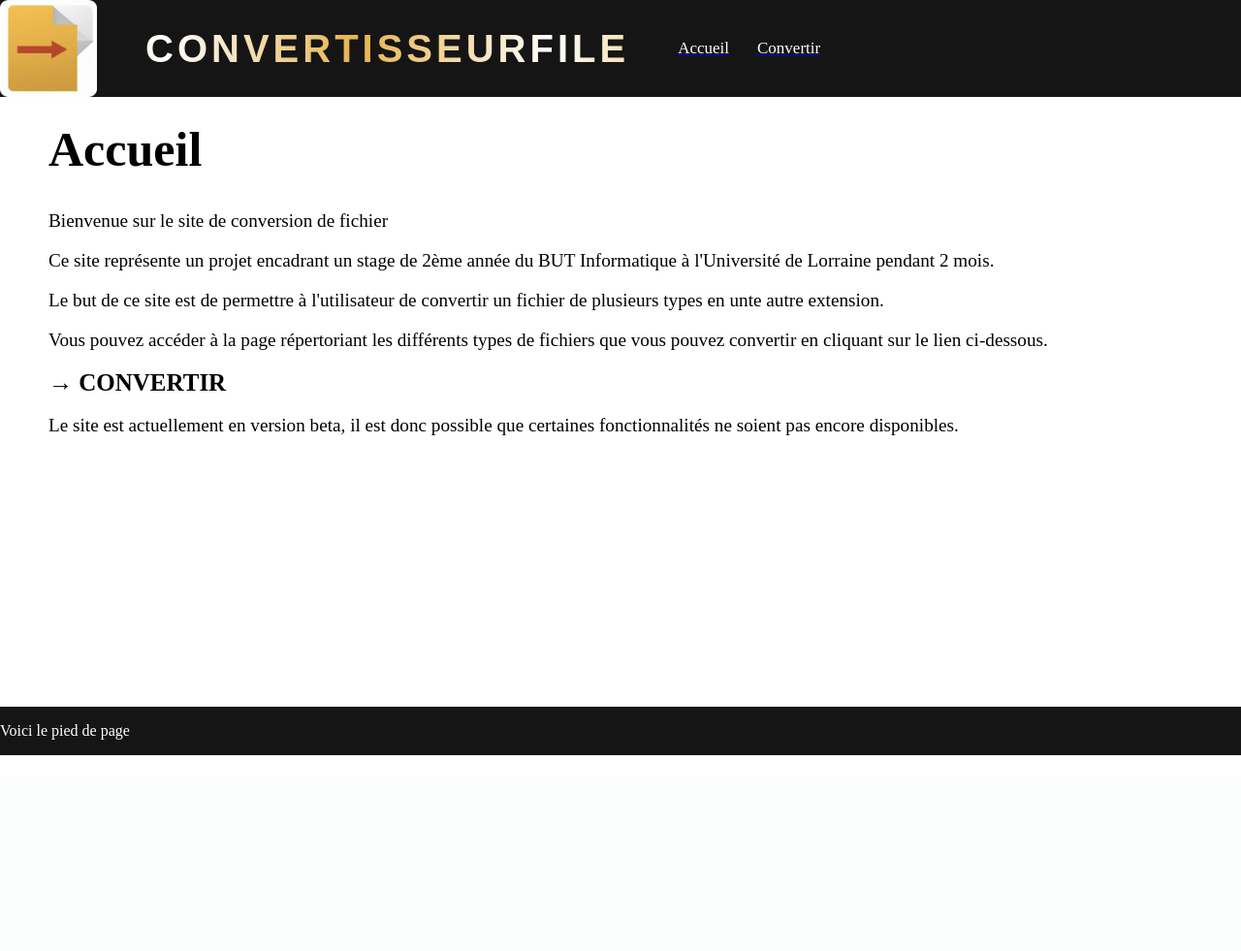
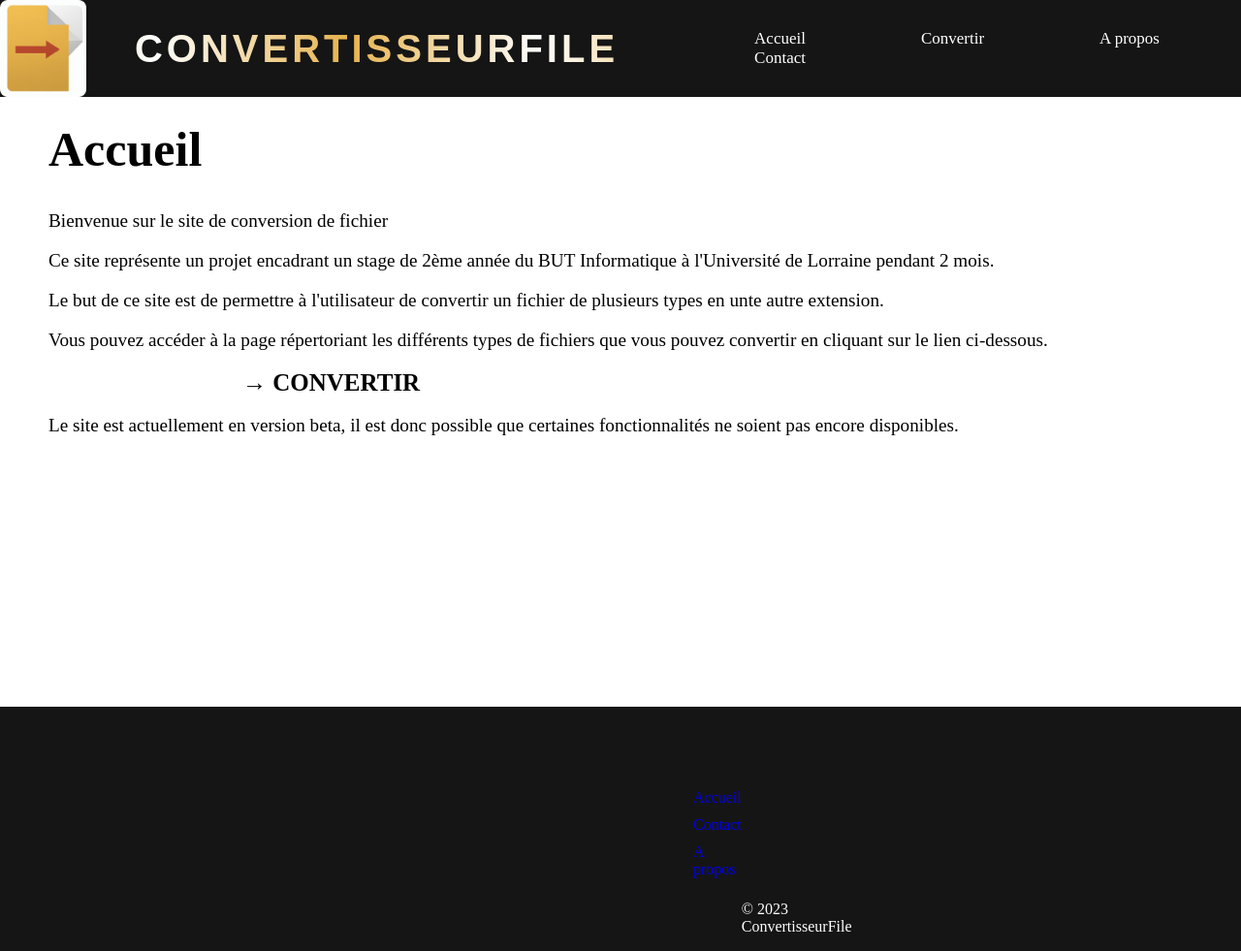
Before and after one commit to Abusbuse/-PROJET--Creation-du-site-de-conversion-de-fichiers, a Django app: page / in a window 1280 px wide. Shown: the whole page at 97% size. Before the commit the page ends 779 px from the top, so only its background shows below. Run offline with Django 4.2, Linux system fonts and the light colour scheme.

Commit message:
Amélioration mise en page

```diff
--- a/src/monProjet/home/templates/home/Accueil.html
+++ b/src/monProjet/home/templates/home/Accueil.html
@@ -18,6 +18,8 @@
             <div class="menu">
                 <a href="{% url 'Accueil' %}"><span id="upper">Accueil</span></a>
                 <a href="{% url 'convert' %}"><span id="upper">Convertir</span></a>
+                <a href="{% url 'contact' %}"><span id="upper">A propos</span></a>
+                <a href="{% url 'aPropos' %}"><span id="upper">Contact</span></a>
             </div>
         </header>
 
@@ -32,7 +34,12 @@
         </main>
 
         <footer>
-            <p>Voici le pied de page</p>
+            <ul>
+                <li id="liItem"><a id="footitem" href="{%static 'Accueil'%}">Accueil</a>
+                <li id="liItem"><a id="footitem" href="{%static 'contact'%}">Contact</a>
+                <li id="liItem"><a id="footitem" href="{%static 'aPropos'%}">A propos</a>
+            </ul>
+            <p>© 2023 ConvertisseurFile</p>
         </footer>
     </body>
 </html>
--- a/src/monProjet/home/urls.py
+++ b/src/monProjet/home/urls.py
@@ -12,6 +12,11 @@ urlpatterns = [
     #Chemin vers la page de centralisation des conversions
     path('convert/', views.convert, name='convert'),
 
+    #Cehmin vers les autres pages
+    path('contact/', views.contact, name='contact'),
+    path('aPropos/', views.aPropos, name='aPropos'),
+
+
     #Chemin vers les pages de conversion
     path('htp/', views.htp, name='htp'),
     path('dtp/', views.dtp, name='dtp'),
--- a/src/monProjet/home/views.py
+++ b/src/monProjet/home/views.py
@@ -7,6 +7,12 @@ def Accueil(request):
 
 def convert(request):
     return render(request, 'home/convert.html')
+
+def contact(request):
+    return render(request, 'home/contact.html')
+
+def aPropos(request):
+    return render(request, 'home/aPropos.html')
 
 def htp(request):
     return render(request, 'home/htp.html')
--- a/src/monProjet/static/css/Main.css
+++ b/src/monProjet/static/css/Main.css
@@ -52,12 +52,16 @@ header{
         background-position-x: -500%;
     }
     100% {
-    background-position-x: 500%;
+        background-position-x: 500%;
     }
 }
 
+header a{
+    text-decoration: none;
+    margin-left: 90px;
+}
+
 #upper{
-    text-decoration: none;
     color: white;
     margin-right: 25px;
     font-size: 17px;
@@ -100,6 +104,10 @@ main a {
     font-weight: bold;
     margin-right: 20px;
 }
+#lien{
+    margin-left: 200px;
+    margin-right: 100px;
+}
 #underL {
     text-decoration: none;
     position: relative;
@@ -129,3 +137,19 @@ footer{
 
     color: white;
 }
+
+#liItem{
+    list-style-type: none;
+    margin-left: 675px;
+    padding-top: 10px;
+}
+
+#footitem{
+    text-decoration: none;
+}
+
+footer p{
+    text-align: left;
+    margin-top: 200px;
+    margin-right: 700px;
+}
```
Also changed, not shown: src/monProjet/home/templates/home/aPropos.html (added, +28 -0 lines), src/monProjet/home/templates/home/contact.html (added, +28 -0 lines), src/monProjet/home/templates/home/convert.html (+7 -1 lines), src/monProjet/static/image/github.png (added), src/monProjet/static/image/insta.png (added).
